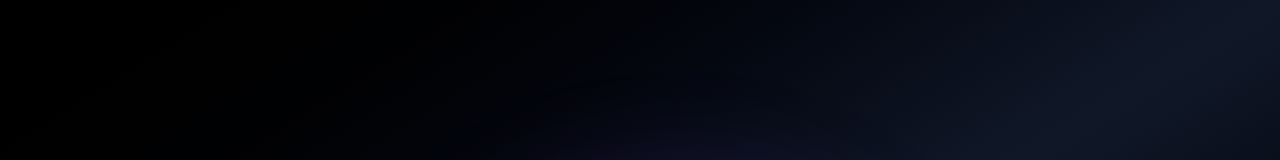
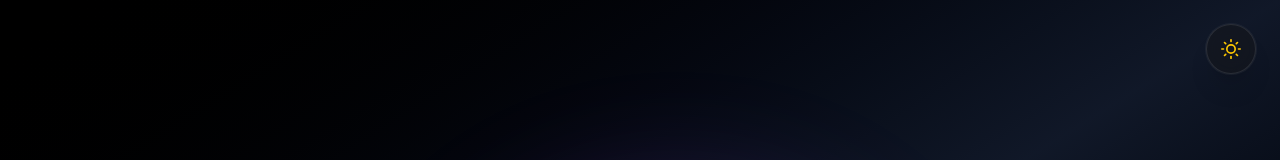
Before and after one commit to swajan-75/portfolio, a Next.js app: page / in a window 1280 px wide. Shown: the top 160 px of the page. Built offline with nearby package versions, Linux system fonts and the light colour scheme.

Commit message:
Add ThemeToggle component and update layout

```diff
--- a/app/components/FloatingDock.jsx
+++ b/app/components/FloatingDock.jsx
@@ -11,12 +11,12 @@ import logo from "../images/logo.jpg";
 const dockItems = [
   { icon: <FiHome />, label: "Home", id: "home" },
   { icon: <FiTerminal />, label: "Console", id: "console" },
-  { icon: <FiBox />, label: "Projects", id: "projects" }, // Ensure your Projects section has id="projects"
+  { icon: <FiBox />, label: "Projects", id: "projects" },
   {
     type: "avatar",
     img: logo.src,
     label: "Profile",
-    id: "profile" // Will scroll to top
+    id: "profile"
   },
   {
     icon: <FiFileText />,
@@ -36,44 +36,32 @@ const dockItems = [
 export default function FloatingDock() {
   const [isTerminalOpen, setIsTerminalOpen] = useState(false);
 
-  // --- LOGIC TO HANDLE ALL CLICKS ---
   const handleItemClick = (item) => {
     switch (item.id) {
       case "console":
         setIsTerminalOpen(true);
         break;
-
       case "home":
       case "profile":
-        // Scroll to top of the page smoothly
         window.scrollTo({ top: 0, behavior: "smooth" });
         break;
-
       case "projects":
-        // Find the element with id="projects" and scroll to it
         const projectsSection = document.getElementById("projects");
         if (projectsSection) {
           projectsSection.scrollIntoView({ behavior: "smooth" });
-        } else {
-          console.warn("Element with id='projects' not found");
         }
         break;
-
       case "resume":
       case "github":
-        // Open external link in new tab
         if (item.href) {
           window.open(item.href, "_blank", "noopener,noreferrer");
         }
         break;
-
       case "back":
-        // Go back in browser history
         if (typeof window !== "undefined") {
           window.history.back();
         }
         break;
-
       default:
         break;
     }
@@ -84,10 +72,11 @@ export default function FloatingDock() {
       {/* THE DOCK */}
       <div className="fixed bottom-8 left-1/2 -translate-x-1/2 z-40">
         <motion.div
-          initial={{ y: 100, opacity: 0 }}
+          initial={{ y: 50, opacity: 0 }} // Reduced y distance so it arrives faster
           animate={{ y: 0, opacity: 1 }}
-          transition={{ delay: 0.5, type: "spring", stiffness: 260, damping: 20 }}
-          className="flex items-center gap-3 px-4 py-2 bg-neutral-900/90 backdrop-blur-sm border border-white/10 rounded-full shadow-2xl"
+          // CHANGED: 0 delay, super high stiffness for instant snap
+          transition={{ delay: 0, type: "spring", stiffness: 500, damping: 25 }}
+          className="flex items-center gap-3 px-4 py-2 bg-neutral-900/40 backdrop-blur-2xl border border-white/10 rounded-full shadow-2xl"
         >
           {dockItems.map((item, index) => (
             <DockItem
@@ -111,13 +100,17 @@ export default function FloatingDock() {
 
 // --- 2. DOCK ITEM COMPONENT ---
 function DockItem({ item, onClick }) {
-  const baseClass = "relative flex items-center justify-center transition-all duration-200 cursor-pointer group";
+  const baseClass = "relative flex items-center justify-center cursor-pointer group";
+
+  // CHANGED: Fixed duration of 0.1s for lightning fast hover
+  const ultraFast = { duration: 0.1 };
 
   if (item.type === "avatar") {
     return (
       <motion.div
         whileHover={{ scale: 1.2 }}
         whileTap={{ scale: 0.9 }}
+        transition={ultraFast} // Applied fast transition
         onClick={onClick}
         className={`${baseClass} w-10 h-10 rounded-full bg-cyan-400 overflow-hidden border-2 border-neutral-800`}
       >
@@ -131,6 +124,7 @@ function DockItem({ item, onClick }) {
     <motion.div
       whileHover={{ scale: 1.2, backgroundColor: "rgba(255, 255, 255, 0.1)" }}
       whileTap={{ scale: 0.9 }}
+      transition={ultraFast} // Applied fast transition
       onClick={onClick}
       className={`${baseClass} w-8 h-8 rounded-full text-neutral-400 hover:text-white`}
     >
@@ -142,7 +136,8 @@ function DockItem({ item, onClick }) {
 
 function Tooltip({ label }) {
   return (
-    <span className="absolute -top-10 left-1/2 -translate-x-1/2 px-2 py-1 bg-neutral-800 text-white text-xs rounded opacity-0 group-hover:opacity-100 transition-opacity pointer-events-none whitespace-nowrap border border-white/10">
+    // CHANGED: duration-75 for instant tooltip appearance
+    <span className="absolute -top-10 left-1/2 -translate-x-1/2 px-2 py-1 bg-neutral-800 text-white text-xs rounded opacity-0 group-hover:opacity-100 transition-opacity duration-75 pointer-events-none whitespace-nowrap border border-white/10">
       {label}
     </span>
   );
@@ -206,9 +201,11 @@ function TerminalWindow({ onClose }) {
   return (
     <div className="fixed inset-0 z-50 flex items-center justify-center bg-black/50 backdrop-blur-sm p-4">
       <motion.div
-        initial={{ opacity: 0, scale: 0.9, y: 20 }}
+        initial={{ opacity: 0, scale: 0.95, y: 10 }} // Reduced distance
         animate={{ opacity: 1, scale: 1, y: 0 }}
-        exit={{ opacity: 0, scale: 0.9, y: 20 }}
+        exit={{ opacity: 0, scale: 0.95, y: 10 }}
+        // CHANGED: 0.1s duration (100ms) - almost instant
+        transition={{ duration: 0.1, ease: "easeOut" }}
         className="w-full max-w-2xl bg-[#1e1e1e] rounded-lg shadow-2xl border border-gray-700 overflow-hidden font-mono text-sm"
       >
         <div className="bg-[#2d2d2d] px-4 py-2 flex items-center justify-between border-b border-gray-700">
--- /dev/null
+++ b/app/components/ThemeToggle.jsx
@@ -0,0 +1,65 @@
+"use client";
+import React, { useState, useEffect } from "react";
+import { motion } from "motion/react";
+import { FiSun, FiMoon } from "react-icons/fi";
+
+export default function ThemeToggle() {
+  const [isDark, setIsDark] = useState(true);
+
+  useEffect(() => {
+    // Check local storage or system preference on mount
+    const savedTheme = localStorage.getItem("theme");
+    const prefersDark = window.matchMedia("(prefers-color-scheme: dark)").matches;
+
+    if (savedTheme === "dark" || (!savedTheme && prefersDark)) {
+      setIsDark(true);
+      document.documentElement.classList.add("dark");
+    } else {
+      setIsDark(false);
+      document.documentElement.classList.remove("dark");
+    }
+  }, []);
+
+  const toggleTheme = () => {
+    const newTheme = !isDark;
+    setIsDark(newTheme);
+
+    if (newTheme) {
+      document.documentElement.classList.add("dark");
+      localStorage.setItem("theme", "dark");
+    } else {
+      document.documentElement.classList.remove("dark");
+      localStorage.setItem("theme", "light");
+    }
+  };
+
+  return (
+    <motion.button
+      initial={{ opacity: 0, y: -20 }}
+      animate={{ opacity: 1, y: 0 }}
+      transition={{ delay: 0.5 }}
+      onClick={toggleTheme}
+      className="fixed top-6 right-6 z-50 p-3 rounded-full bg-neutral-900/40 backdrop-blur-xl border border-white/10 shadow-xl cursor-pointer text-white hover:bg-white/10 transition-colors ring-1 ring-white/5 group"
+    >
+      <div className="relative w-6 h-6 flex items-center justify-center overflow-hidden">
+        {/* Sun Icon (shows when Light) */}
+        <motion.div
+          animate={{ y: isDark ? 30 : 0, opacity: isDark ? 0 : 1, rotate: isDark ? 90 : 0 }}
+          transition={{ duration: 0.2 }}
+          className="absolute"
+        >
+          <FiSun className="text-xl text-yellow-400" />
+        </motion.div>
+
+        {/* Moon Icon (shows when Dark) */}
+        <motion.div
+          animate={{ y: isDark ? 0 : -30, opacity: isDark ? 1 : 0, rotate: isDark ? 0 : -90 }}
+          transition={{ duration: 0.2 }}
+          className="absolute"
+        >
+          <FiMoon className="text-xl text-cyan-200" />
+        </motion.div>
+      </div>
+    </motion.button>
+  );
+}
--- a/app/page.tsx
+++ b/app/page.tsx
@@ -4,10 +4,12 @@ import FloatingDock from "./components/FloatingDock";
 import Projects from "./components/Projects";
 import About from "./components/About";
 import Contact from "./components/Contact";
+import ThemeToggle from "./components/ThemeToggle";
 
 export default function Home() {
   return (
    <>
+   <ThemeToggle />
    <Hero />
    <About/>
    <Skills />
--- a/package.json
+++ b/package.json
@@ -13,6 +13,7 @@
     "lucide-react": "^0.563.0",
     "motion": "^12.29.2",
     "next": "16.1.5",
+    "next-themes": "^0.4.6",
     "react": "19.2.3",
     "react-dom": "19.2.3",
     "react-icons": "^5.5.0"
```
Also changed, not shown: 1 other file (tests, documents, lock files or other folders).
